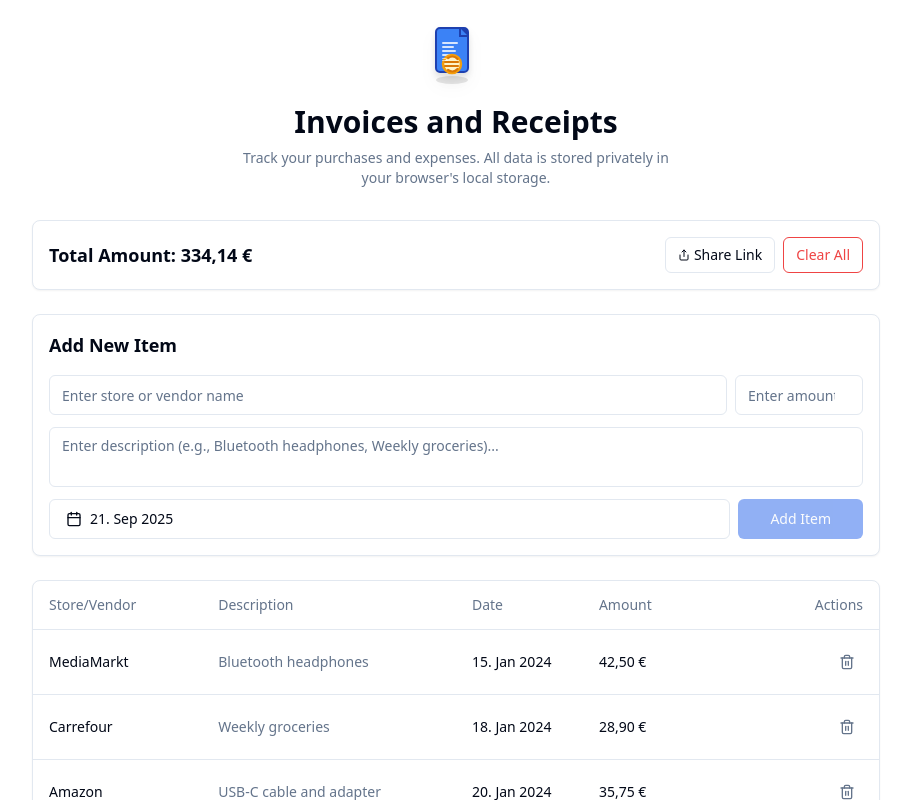
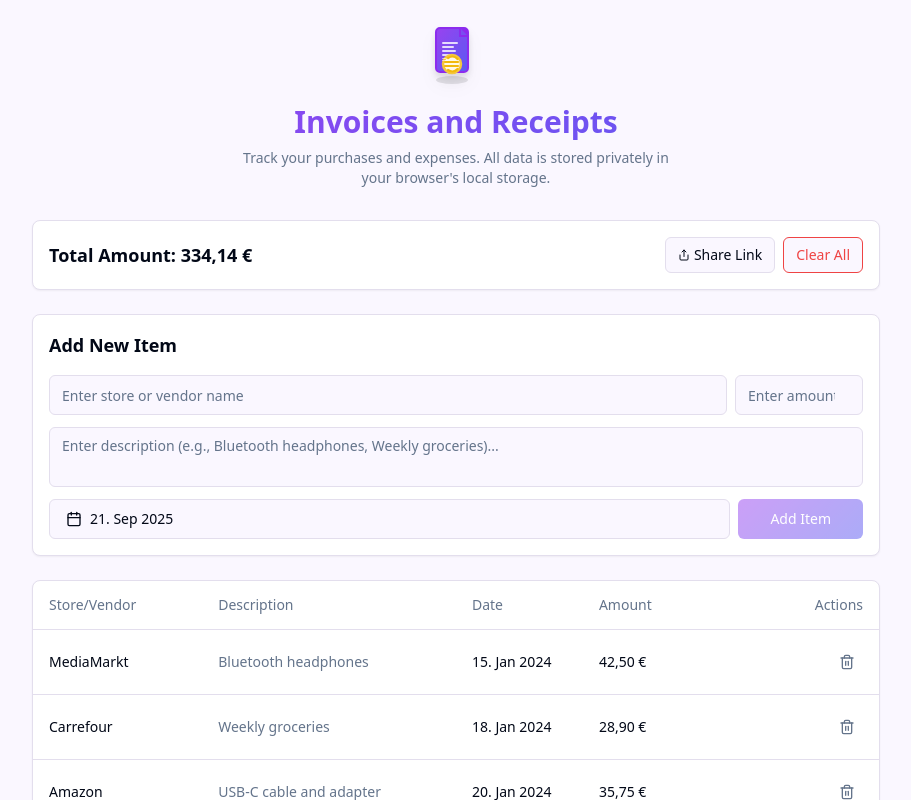
Before and after one commit to vssn/2025-09-vibe-invoice-tracker, a React (Vite) app: page / in a window 1280 px wide. Shown: the top 800 px of the page, without its empty margins (184-1095 px from the left). Built offline with nearby package versions, Linux system fonts and the light colour scheme.

Commit message:
Color theme

```diff
--- a/src/components/InvoiceTracker.tsx
+++ b/src/components/InvoiceTracker.tsx
@@ -34,12 +34,19 @@ const URL_DATA_PARAM = 'data'
 const AppIcon = () => (
   <svg width="64" height="64" viewBox="0 0 64 64" fill="none" xmlns="http://www.w3.org/2000/svg"
        className="mx-auto transition-transform duration-300 hover:scale-110 cursor-default drop-shadow-lg">
+    {/* Gradient definition */}
+    <defs>
+      <linearGradient id="violetBlueGradient" x1="0%" y1="0%" x2="100%" y2="100%">
+        <stop offset="0%" stopColor="hsl(270 85% 60%)" />
+        <stop offset="100%" stopColor="hsl(240 85% 65%)" />
+      </linearGradient>
+    </defs>
     {/* Document background */}
-    <rect x="12" y="4" width="32" height="44" rx="4" fill="#3B82F6" stroke="#1E40AF" strokeWidth="2"/>
+    <rect x="12" y="4" width="32" height="44" rx="4" fill="url(#violetBlueGradient)" stroke="hsl(270 85% 55%)" strokeWidth="2"/>
 
     {/* Document fold corner */}
-    <path d="M36 4L44 12V8C44 5.79086 42.2091 4 40 4H36Z" fill="#1E40AF"/>
-    <path d="M36 4V12H44" stroke="#1E40AF" strokeWidth="2" fill="none"/>
+    <path d="M36 4L44 12V8C44 5.79086 42.2091 4 40 4H36Z" fill="hsl(270 85% 55%)"/>
+    <path d="M36 4V12H44" stroke="hsl(270 85% 55%)" strokeWidth="2" fill="none"/>
 
     {/* Document lines (representing text) */}
     <rect x="18" y="18" width="16" height="2" rx="1" fill="white" opacity="0.8"/>
@@ -48,11 +55,11 @@ const AppIcon = () => (
     <rect x="18" y="30" width="10" height="2" rx="1" fill="white" opacity="0.8"/>
 
     {/* Euro symbol circle background */}
-    <circle cx="28" cy="40" r="9" fill="#FEF3C7" stroke="#F59E0B" strokeWidth="2.5"/>
+    <circle cx="28" cy="40" r="9" fill="hsl(45 100% 95%)" stroke="hsl(45 90% 60%)" strokeWidth="2.5"/>
 
     {/* Euro symbol - larger and more detailed */}
     <path d="M24 34C25.5 33 27 32.5 28.5 32.5C30.5 32.5 32.2 33.5 33.5 35M24 46C25.5 47 27 47.5 28.5 47.5C30.5 47.5 32.2 46.5 33.5 45M21 38H34M21 42H34"
-          stroke="#D97706" strokeWidth="2.2" strokeLinecap="round" strokeLinejoin="round" fill="none"/>
+          stroke="hsl(45 90% 50%)" strokeWidth="2.2" strokeLinecap="round" strokeLinejoin="round" fill="none"/>
 
     {/* Additional detail: small lines for invoice items */}
     <rect x="18" y="34" width="4" height="1" rx="0.5" fill="white" opacity="0.6"/>
@@ -309,7 +316,7 @@ export function InvoiceTracker() {
         <div className="mb-4">
           <AppIcon />
         </div>
-        <h1 className="text-3xl font-bold">Invoices and Receipts</h1>
+        <h1 className="text-3xl font-bold text-gradient-violet-blue">Invoices and Receipts</h1>
         <p className="text-sm text-muted-foreground mt-2 max-w-md mx-auto">
           Track your purchases and expenses. All data is stored privately in your browser's local storage.
         </p>
@@ -323,11 +330,13 @@ export function InvoiceTracker() {
           </div>
           <div className="flex gap-2">
             <Button
-              variant="outline"
+              variant={shareSuccess ? "default" : "outline"}
               size="sm"
               onClick={handleShareLink}
               disabled={items.length === 0 || isSharing}
-              className="flex items-center gap-1"
+              className={`flex items-center gap-1 transition-all duration-300 ${
+                shareSuccess ? 'gradient-violet-blue text-white border-0 hover:opacity-90' : 'hover:border-primary'
+              }`}
             >
               {shareSuccess ? (
                 <><Check className="h-3 w-3" /> Copied!</>
@@ -413,7 +422,7 @@ export function InvoiceTracker() {
             <Button
               onClick={addItem}
               disabled={!newStore.trim() || !newPrice.trim() || !newDescription.trim() || !newDate}
-              className="px-8"
+              className="px-8 gradient-violet-blue hover:opacity-90 transition-opacity"
             >
               Add Item
             </Button>
--- a/src/index.css
+++ b/src/index.css
@@ -4,25 +4,28 @@
 
 @layer base {
   :root {
-    --background: 0 0% 100%;
+    /* Light pastel violet-blue background */
+    --background: 260 100% 98.5%;
     --foreground: 222.2 84% 4.9%;
+    /* Cards remain white */
     --card: 0 0% 100%;
     --card-foreground: 222.2 84% 4.9%;
     --popover: 0 0% 100%;
     --popover-foreground: 222.2 84% 4.9%;
-    --primary: 221.2 83.2% 53.3%;
-    --primary-foreground: 210 40% 98%;
+    /* Primary violet-blue gradient colors */
+    --primary: 260 85% 60%;
+    --primary-foreground: 0 0% 100%;
     --secondary: 210 40% 96%;
     --secondary-foreground: 222.2 84% 4.9%;
-    --muted: 210 40% 96%;
+    --muted: 260 40% 95%;
     --muted-foreground: 215.4 16.3% 46.9%;
-    --accent: 210 40% 96%;
+    --accent: 260 40% 95%;
     --accent-foreground: 222.2 84% 4.9%;
     --destructive: 0 84.2% 60.2%;
-    --destructive-foreground: 210 40% 98%;
-    --border: 214.3 31.8% 91.4%;
-    --input: 214.3 31.8% 91.4%;
-    --ring: 221.2 83.2% 53.3%;
+    --destructive-foreground: 0 0% 100%;
+    --border: 260 30% 90%;
+    --input: 260 30% 90%;
+    --ring: 260 85% 60%;
     --radius: 0.5rem;
   }
 
@@ -57,3 +60,20 @@
     @apply bg-background text-foreground;
   }
 }
+
+@layer components {
+  .gradient-violet-blue {
+    background: linear-gradient(135deg, hsl(270 85% 60%) 0%, hsl(240 85% 65%) 100%);
+  }
+
+  .gradient-violet-blue-light {
+    background: linear-gradient(135deg, hsl(270 60% 95%) 0%, hsl(240 60% 96%) 100%);
+  }
+
+  .text-gradient-violet-blue {
+    background: linear-gradient(135deg, hsl(270 85% 60%) 0%, hsl(240 85% 65%) 100%);
+    -webkit-background-clip: text;
+    -webkit-text-fill-color: transparent;
+    background-clip: text;
+  }
+}
```
